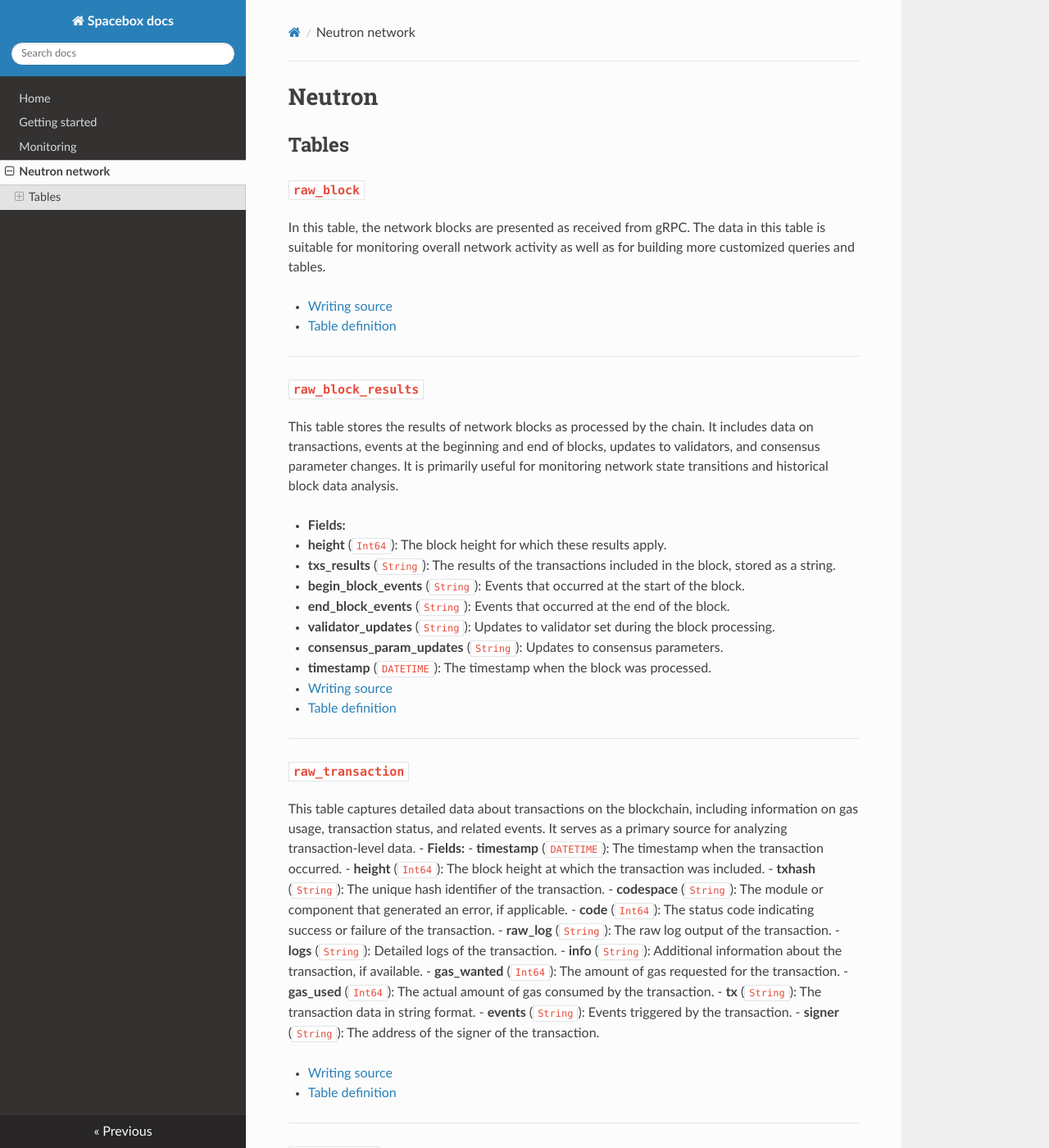
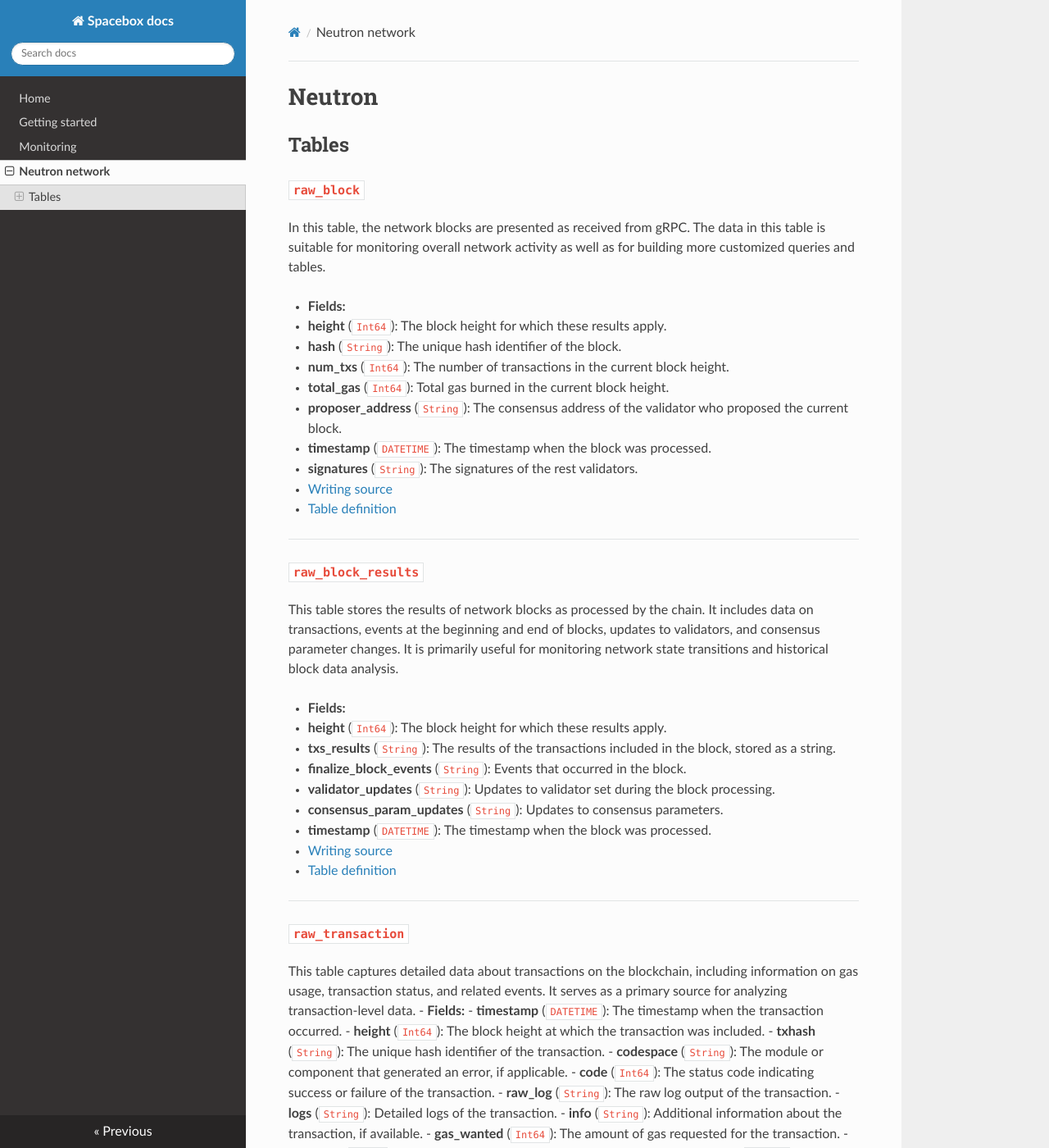
Before and after one commit to bro-n-bro/spacebox, an MkDocs documentation site: the page built from docs/neutron.md, in a window 1280 px wide and 1400 px high. Shown: the whole window at 82% size. Built offline with MkDocs 1.6.1, drawn with Linux system fonts in a browser that asks for light colours; nearby versions of some CDN libraries; some of the changed text lies outside the part shown.

Commit message:
Update neutron.md

```diff
--- a/docs/neutron.md
+++ b/docs/neutron.md
@@ -6,10 +6,17 @@
 
 In this table, the network blocks are presented as received from gRPC. The data in this table is suitable for monitoring overall network activity as well as for building more customized queries and tables.
 
+- **Fields:**
+  - **height** (`Int64`): The block height for which these results apply.
+  - **hash** (`String`): The unique hash identifier of the block.
+  - **num_txs** (`Int64`): The number of transactions in the current block height.
+  - **total_gas** (`Int64`): Total gas burned in the current block height.
+  - **proposer_address** (`String`): The consensus address of the validator who proposed the current block.
+  - **timestamp** (`DATETIME`): The timestamp when the block was processed.
+  - **signatures** (`String`): The signatures of the rest validators.
+
 - [Writing source](https://github.com/bro-n-bro/spacebox/blob/neutron/migrations/clickhouse/000001_raw.up.sql#L33)
 - [Table definition](https://github.com/bro-n-bro/spacebox/blob/neutron/migrations/clickhouse/000001_raw.up.sql#L17)
-
-
 ---
 
 ### `raw_block_results`
@@ -20,8 +27,7 @@ This table stores the results of network blocks as processed by the chain. It in
 - **Fields:**
   - **height** (`Int64`): The block height for which these results apply.
   - **txs_results** (`String`): The results of the transactions included in the block, stored as a string.
-  - **begin_block_events** (`String`): Events that occurred at the start of the block.
-  - **end_block_events** (`String`): Events that occurred at the end of the block.
+  - **finalize_block_events** (`String`): Events that occurred in the block.
   - **validator_updates** (`String`): Updates to validator set during the block processing.
   - **consensus_param_updates** (`String`): Updates to consensus parameters.
   - **timestamp** (`DATETIME`): The timestamp when the block was processed.
@@ -148,8 +154,8 @@ This table stores information on credits and debits occurring on the blockchain.
   - **amount** (Int64): Amount of coins transacted.
   - **denom** (String): Denomination of the coins.
 
-- [Writing source](https://github.com/bro-n-bro/spacebox/blob/neutron/migrations/clickhouse/000005_debs_and_creds.up.sql#L22)
-- [Writing source](https://github.com/bro-n-bro/spacebox/blob/neutron/migrations/clickhouse/000005_debs_and_creds.up.sql#L71)
+- [Writing source from txs](https://github.com/bro-n-bro/spacebox/blob/neutron/migrations/clickhouse/000005_debs_and_creds.up.sql#L22)
+- [Writing source from finalized blocks](https://github.com/bro-n-bro/spacebox/blob/neutron/migrations/clickhouse/000005_debs_and_creds.up.sql#L71)
 - [Table definition](https://github.com/bro-n-bro/spacebox/blob/neutron/migrations/clickhouse/000005_debs_and_creds.up.sql#L5)
 
 ---
```
Also changed, not shown: other parts of docs/neutron.md (+1 -1 lines).
